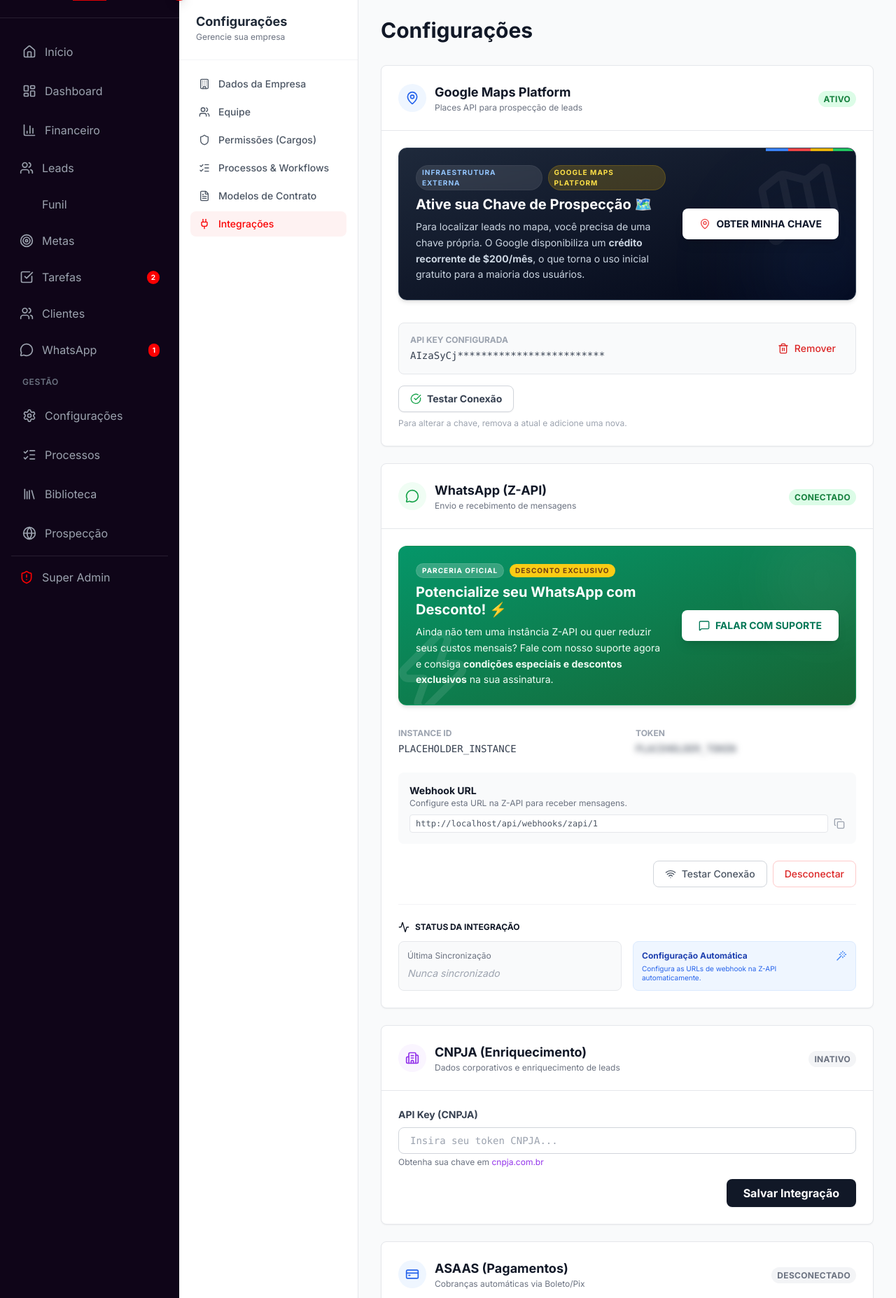
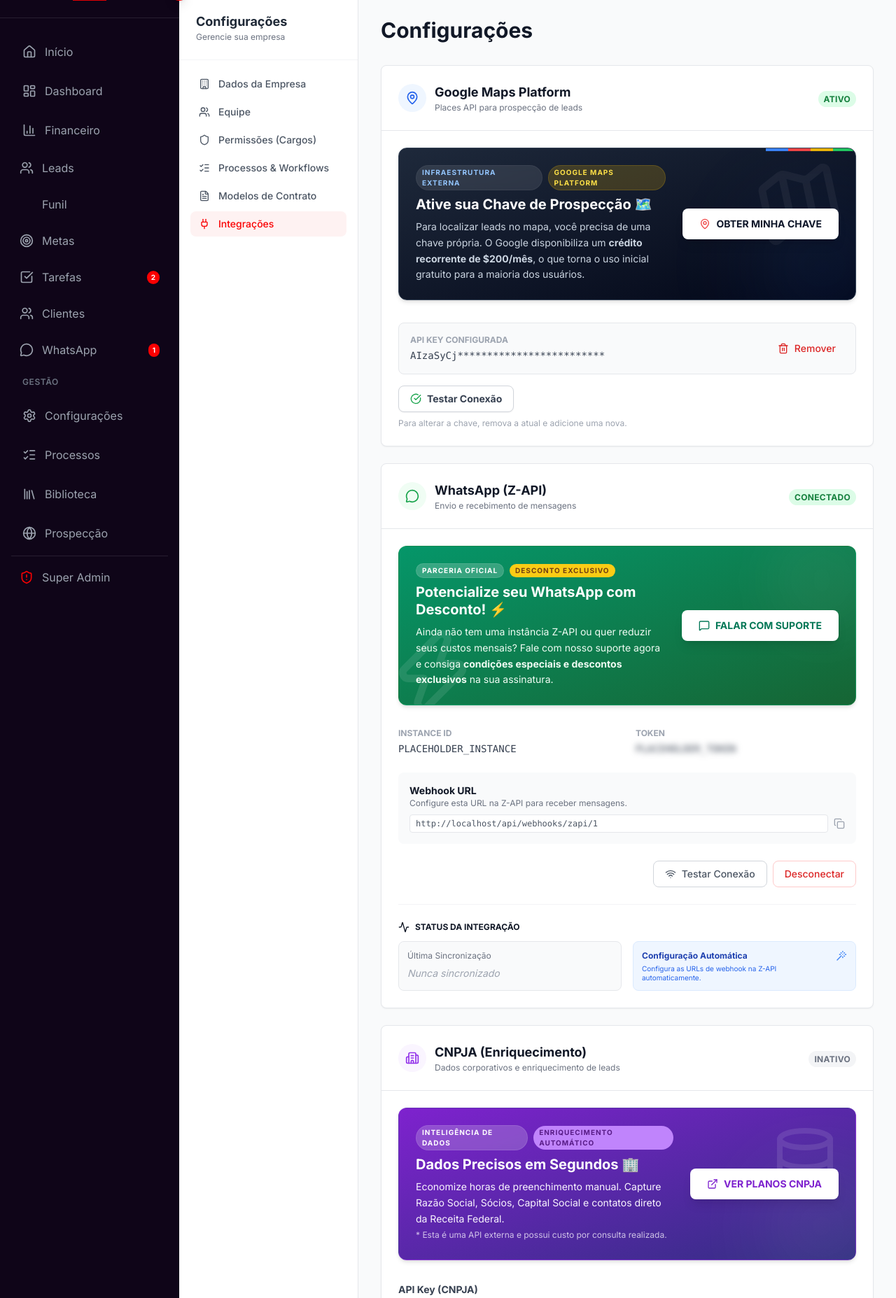
Before and after one commit to marcioholm/NorthWay-2.0, a Flask app: page /settings/integrations in a window 1280 px wide. Shown: the part 112-1967 px from the top of the page at 70% size. Run offline with Flask 3, Linux system fonts and the light colour scheme; a user stored in the database is signed in; data comes from the database, SQL or seed files in the repository; some libraries are stand-ins or nearby versions.

Commit message:
feat: add CNPJA enrichment guidance and cost alert banner

```diff
--- a/northway_crm/templates/settings_integrations.html
+++ b/northway_crm/templates/settings_integrations.html
@@ -367,6 +367,42 @@
         </div>
 
         <div class="p-6">
+            <!-- CNPJA Promo Banner (Enrichment) -->
+            <div
+                class="mb-8 relative overflow-hidden rounded-xl bg-gradient-to-br from-purple-700 to-indigo-900 p-6 text-white shadow-md border border-purple-500/20">
+                <div class="relative z-10 flex flex-col md:flex-row md:items-center justify-between gap-6">
+                    <div class="max-w-xl">
+                        <div class="flex items-center gap-2 mb-2">
+                            <span
+                                class="bg-white/20 backdrop-blur-sm text-[10px] font-bold px-2 py-0.5 rounded-full uppercase tracking-widest text-white border border-white/10">Inteligência
+                                de Dados</span>
+                            <span
+                                class="bg-purple-400 text-purple-900 text-[10px] font-black px-2 py-0.5 rounded-full uppercase tracking-widest">Enriquecimento
+                                Automático</span>
+                        </div>
+                        <h3 class="text-xl font-black mb-2 leading-tight">Dados Precisos em Segundos 🏢</h3>
+                        <p class="text-sm text-purple-50 mb-0 leading-relaxed">
+                            Economize horas de preenchimento manual. Capture Razão Social, Sócios, Capital Social e
+                            contatos direto da Receita Federal.
+                            <br><span class="text-xs opacity-75">* Esta é uma API externa e possui custo por consulta
+                                realizada.</span>
+                        </p>
+                    </div>
+                    <div class="flex-shrink-0">
+                        <a href="https://cnpja.com.br" target="_blank"
+                            class="inline-flex items-center gap-2 bg-white text-purple-700 px-6 py-3 rounded-lg font-black text-sm hover:bg-purple-50 transition-all shadow-lg hover:scale-[1.05] active:scale-95">
+                            <i data-lucide="external-link" class="w-4 h-4"></i>
+                            VER PLANOS CNPJA
+                        </a>
+                    </div>
+                </div>
+                <!-- Abstract BG Decoration -->
+                <div class="absolute -right-8 -bottom-8 w-40 h-40 bg-white/10 rounded-full blur-3xl"></div>
+                <div class="absolute right-6 top-6 opacity-10">
+                    <i data-lucide="database" class="w-24 h-24 text-white"></i>
+                </div>
+            </div>
+
             {% if cnpja and cnpja.is_active %}
             <div class="flex items-center justify-between bg-gray-50 p-4 rounded-lg border border-gray-200">
                 <div class="truncate mr-4">
```
